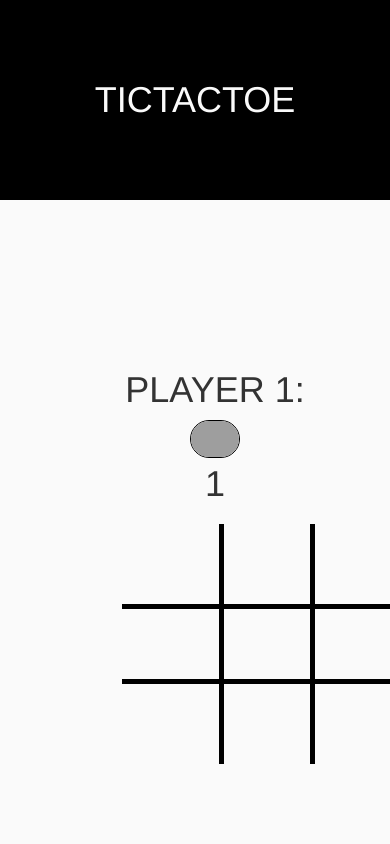
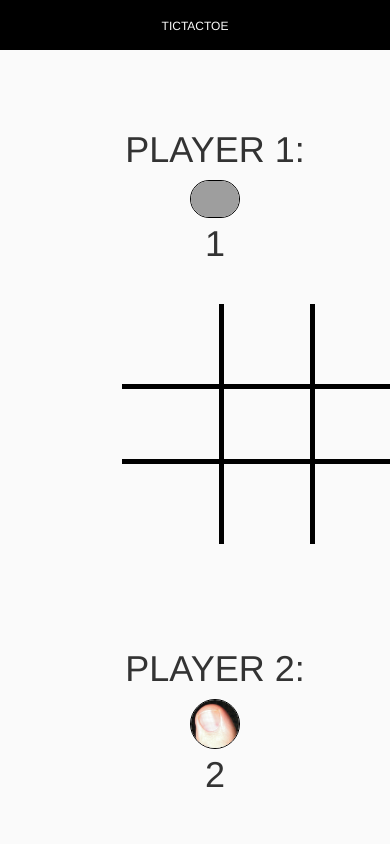
Before and after one commit to ryandjones14/tic-tac-toe, a plain HTML site: page index.html in a window 390 px wide. Shown: the top 844 px of the page. Drawn offline with nearby package versions, Linux system fonts and the light colour scheme; grey boxes are pictures that could not be loaded.

Commit message:
edited mobile response

```diff
--- a/css/main.css
+++ b/css/main.css
@@ -23,7 +23,6 @@ header{
   top: 100px;
 }
 #game{
-  /*background-color: rgb(100,100,100);*/
   width: 300px;
   height: 300px;
   text-align: center;
@@ -88,11 +87,26 @@ a:hover{
   color: rgb(250,250,250);
 }
 @media screen and (max-width: 990px){
+  header{
+    height: 50px;
+  }
+  h1{
+    font-size: 12px;
+  }
   .play{
+    text-align: center;
     position: relative;
+    top:0;
+    margin-top: 10px;
   }
   #game{
     position: relative;
     left: 30%
   }
+  #board{
+    margin-top: 20px;
+  }
+  footer{
+    display: none;
+  }
 }
```
